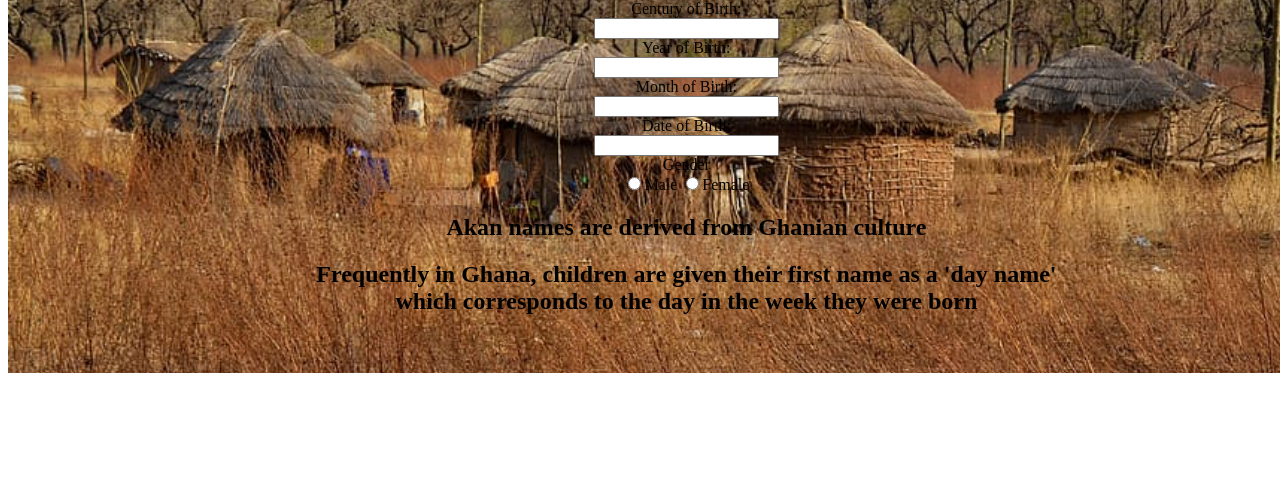
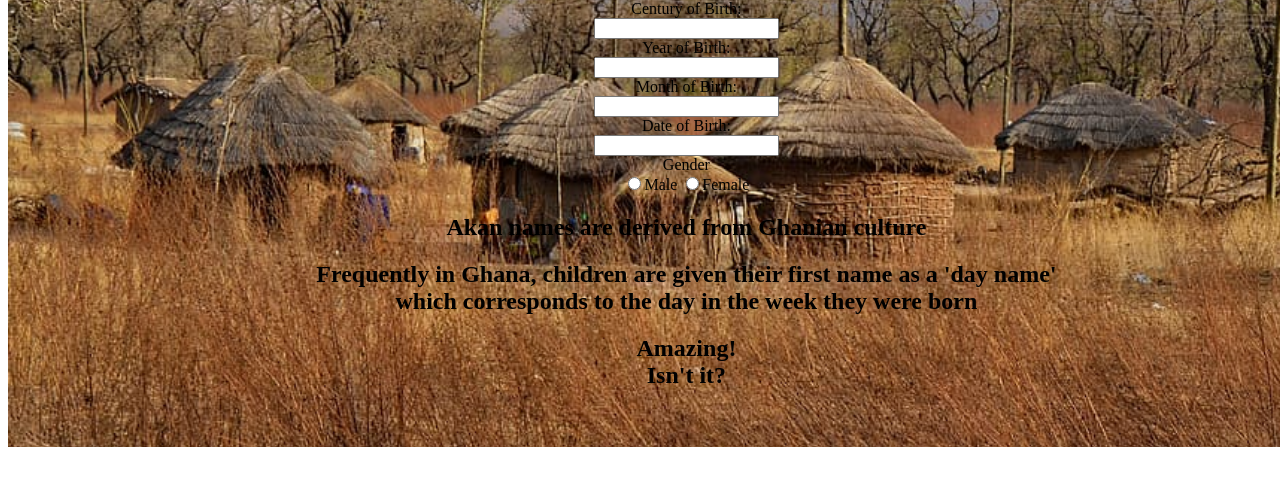
Before and after one commit to Mel-001/BirthdayJS, a plain HTML site: page index.html in a window 1280 px wide. Shown: the part 163-648 px from the top of the page. Drawn offline with Linux system fonts and the light colour scheme.

Commit message:
box akan names 3

```diff
--- a/index.html
+++ b/index.html
@@ -38,6 +38,9 @@
                 <h2>Frequently in Ghana, children are given their first name as a 'day name'<br>
                      which corresponds to the day in the week they were born</h2>
             </div>
+            <div class="box">
+                <h2>Amazing! <br>Isn't it?</h2>
+            </div>
         </div>
     </div>
 </body>
```
